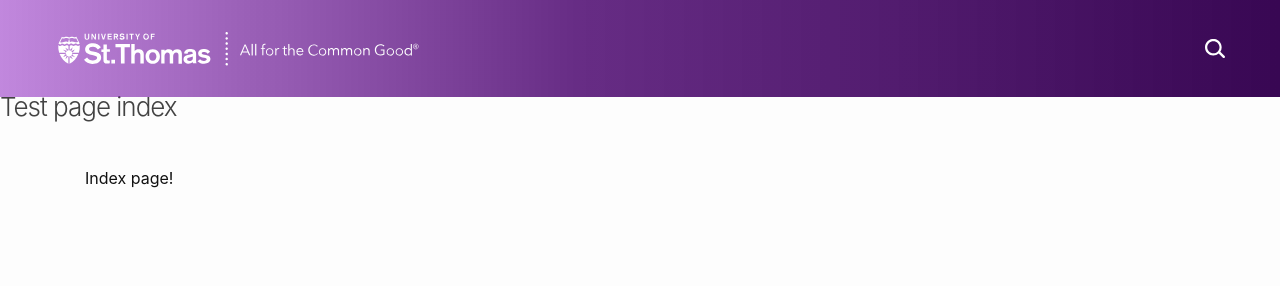
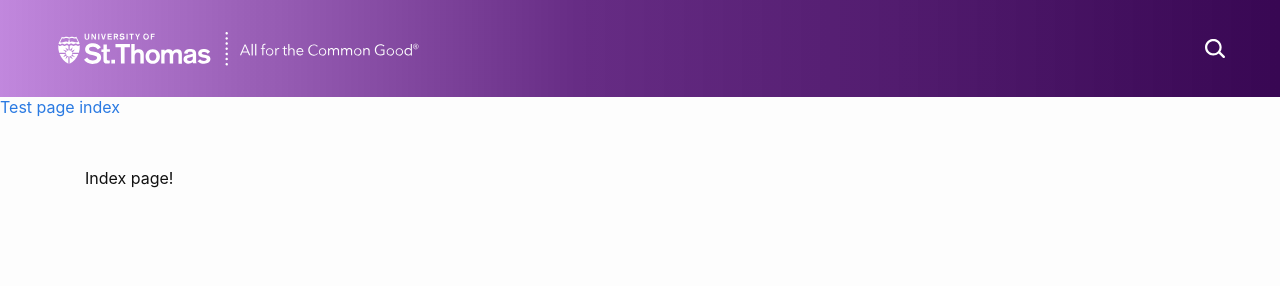
Before and after one commit to UniversityOfSaintThomas/crm_web_test, a Jekyll site: the page built from index.md, in a window 1280 px wide. Shown: the top 286 px of the page. Built offline with Jekyll 4.4.1, drawn with Linux system fonts in a browser that asks for light colours; some web fonts are replaced.

```diff
--- a/_includes/header.html
+++ b/_includes/header.html
@@ -58,7 +58,7 @@
     <!--    {%- assign default_paths = site.pages | map: "path" -%}-->
     <!--    {%- assign page_paths = site.header_pages | default: default_paths -%}-->
     <!--    {%- assign titles_size = site.pages | map: 'title' | join: '' | size -%}-->
-    <a class="site-title" rel="author" href="{{ "/" | relative_url }}">Test page index</a>
+    <a href="{{ "/" | relative_url }}">Test page index</a>
 
     <!--    {%- if titles_size > 0 -%}-->
     <!--      <nav class="site-nav">-->
```
Lines whose indentation alone changed are shown as unchanged.
